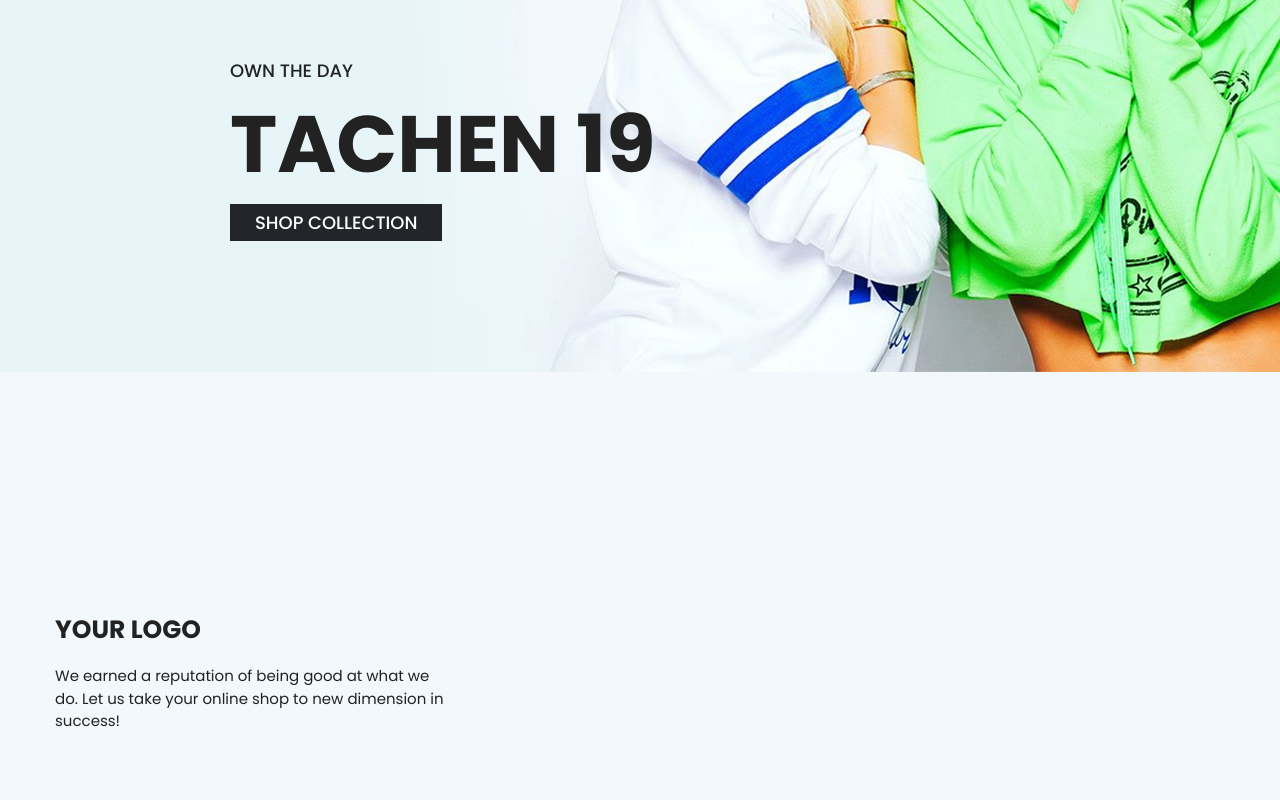
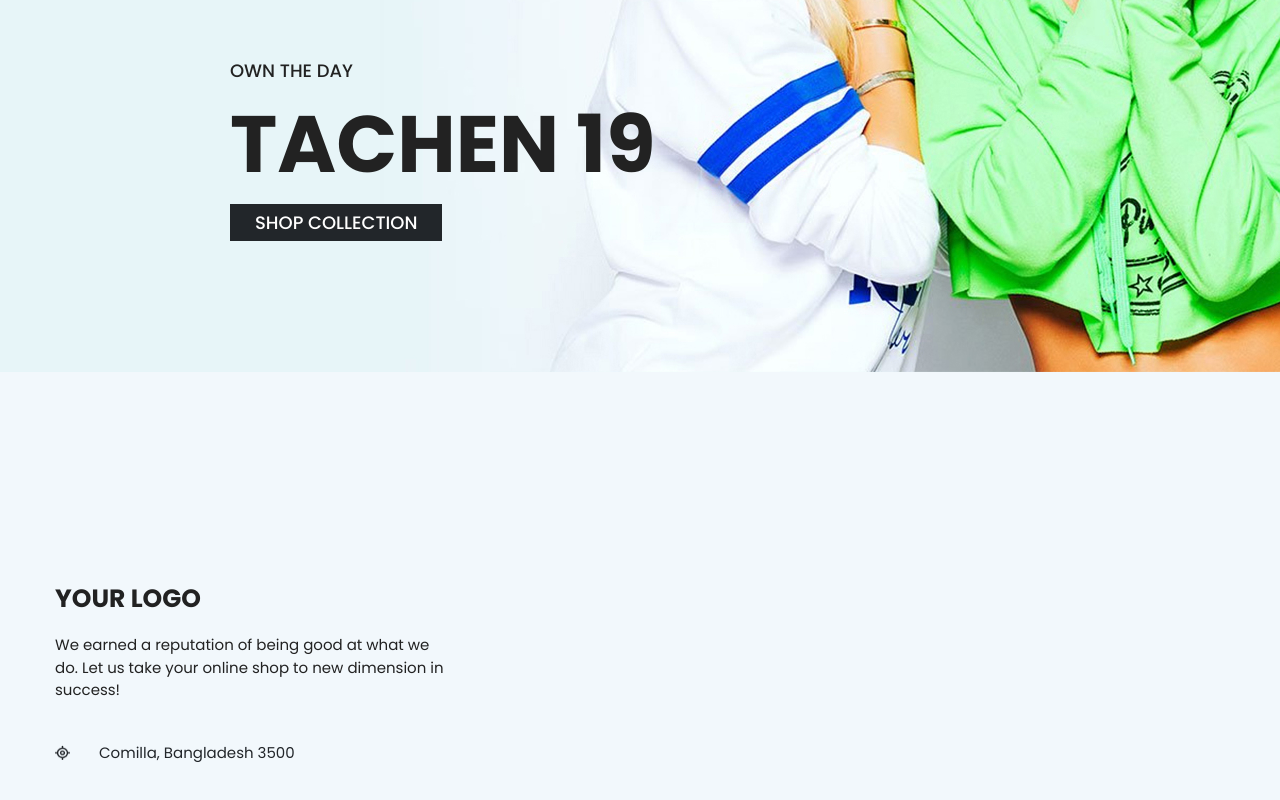
Before and after one commit to DmitriyKonnov/FashionSite, a website: page index.html in a window 1280 px wide. Shown: the part 3430-4230 px from the top of the page. Drawn offline with Linux system fonts and the light colour scheme.

Commit message:
added footer description and location

```diff
--- a/index.html
+++ b/index.html
@@ -310,6 +310,10 @@
                         Let us take your online shop to new dimension in
                         success!
                     </div>
+                    <a class="footer__location" href="">
+                        <img class="footer__location-img" src="icons/location.png" alt="Локация">
+                        Comilla, Bangladesh 3500
+                    </a>
                 </div>
                 <div class="footer__content_block2"></div>
             </div>
--- a/scss/blocks/footer.scss
+++ b/scss/blocks/footer.scss
@@ -36,6 +36,31 @@
   line-height: 1.5;
 
   max-width: 40rem;
+
+  margin-bottom: 4rem;
+}
+
+.footer__location {
+  font-size: 1.5rem;
+  font-weight: 400;
+  line-height: 1.5;
+
+  text-decoration: none;
+  color: $main-font_color;
+
+  .footer__location-img {
+    position: relative;
+    top: -1px;
+    display: inline-block;
+    height: 1.5rem;
+    width: 1.5rem;
+
+    margin-right: 2.5rem;
+  }
+
+  &:hover {
+    text-decoration: underline;
+  }
 }
 
 .footer__content_block2 {
```
Also changed, not shown: css/style.css, icons/location.png (added).
